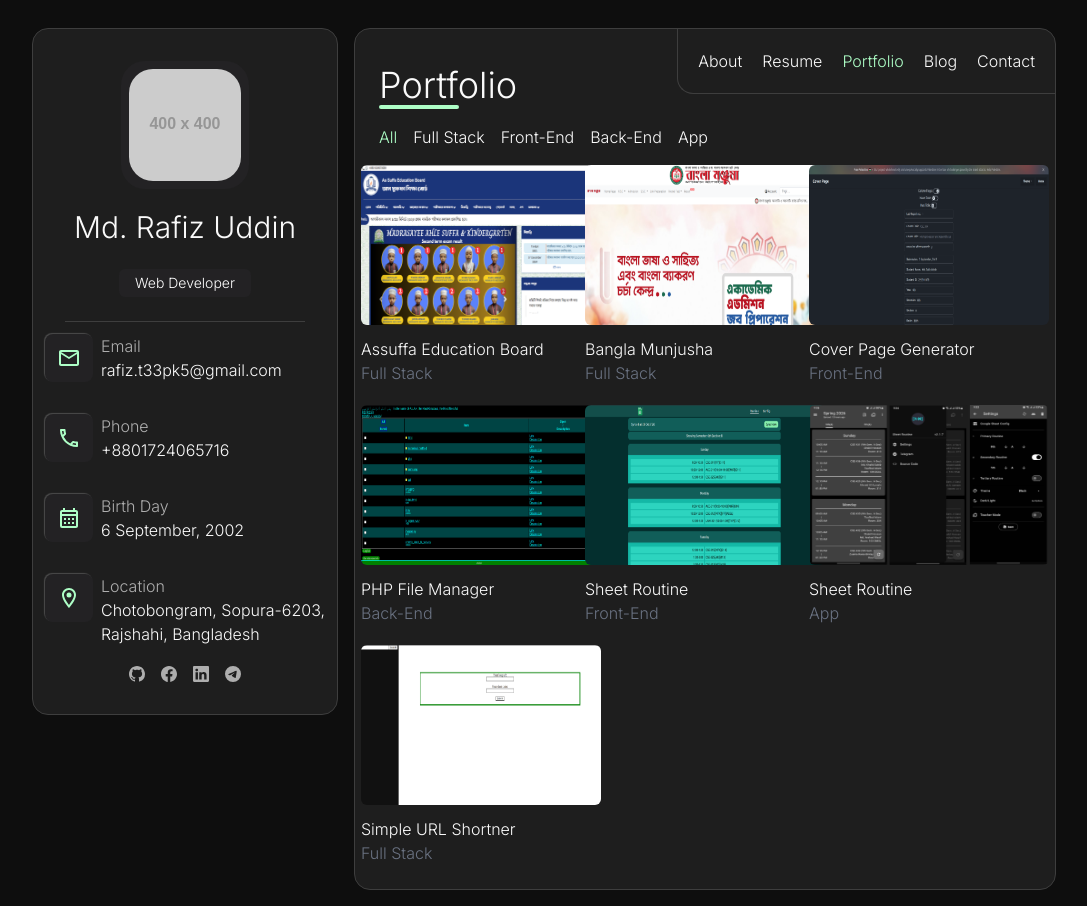
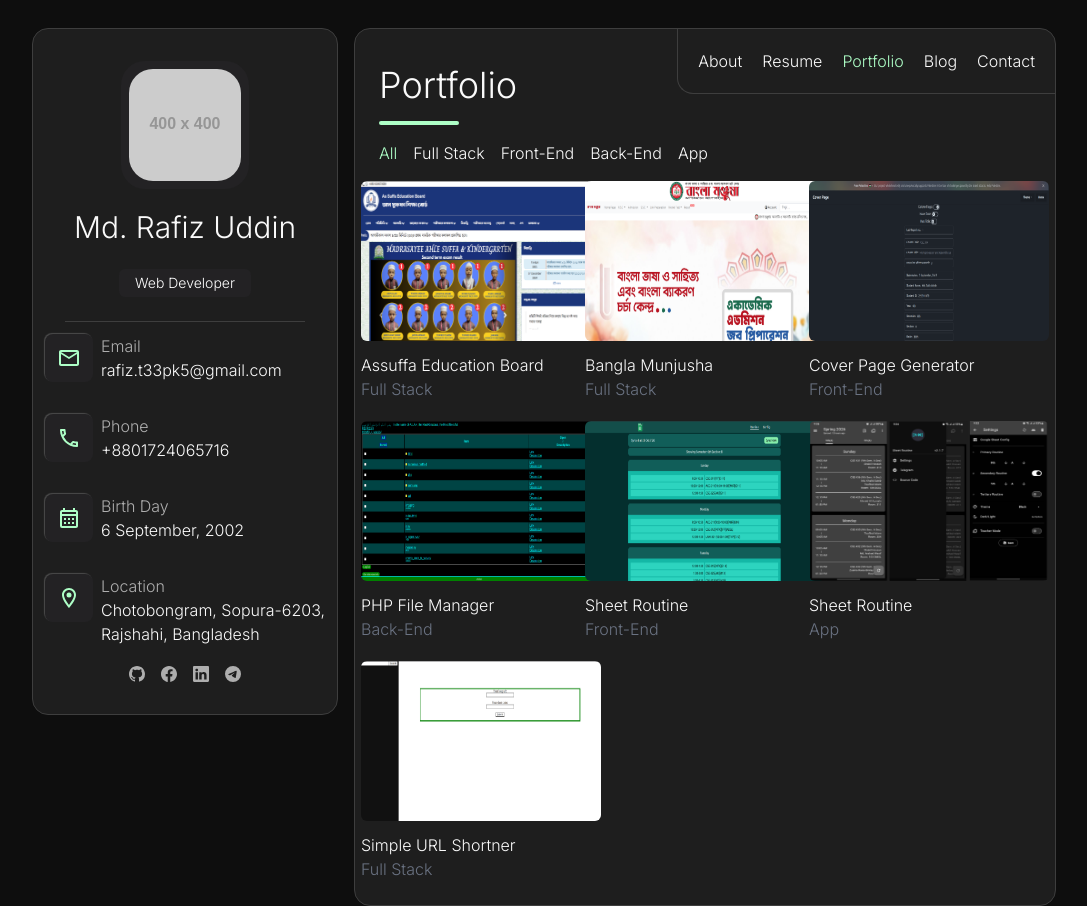
Before and after one commit to rafiz001/me, a React (Vite) app: page /#/portfolio in a window 1280 px wide. Shown: the whole page, without its empty margins (96-1183 px from the left). Built offline with nearby package versions, Linux system fonts and the light colour scheme.

Commit message:
added margin

```diff
--- a/src/comp/route/Portfolio.jsx
+++ b/src/comp/route/Portfolio.jsx
@@ -118,7 +118,7 @@ export default function Portfolio() {
             </dialog>
             <header className='mt-3'>
                 <h1 className='text-4xl'>Portfolio</h1>
-                <div className='bg-primary w-20 h-1 rounded-3xl'></div>
+                <div className='bg-primary w-20 h-1 my-4 rounded-3xl'></div>
             </header>
             <ul className='flex gap-4 my-4'>
                 <li><button onClick={() => selectCat('All')} className={`${selectedCat == 'All' ? 'text-primary' : ''} cursor-pointer`}>All</button></li>
```
